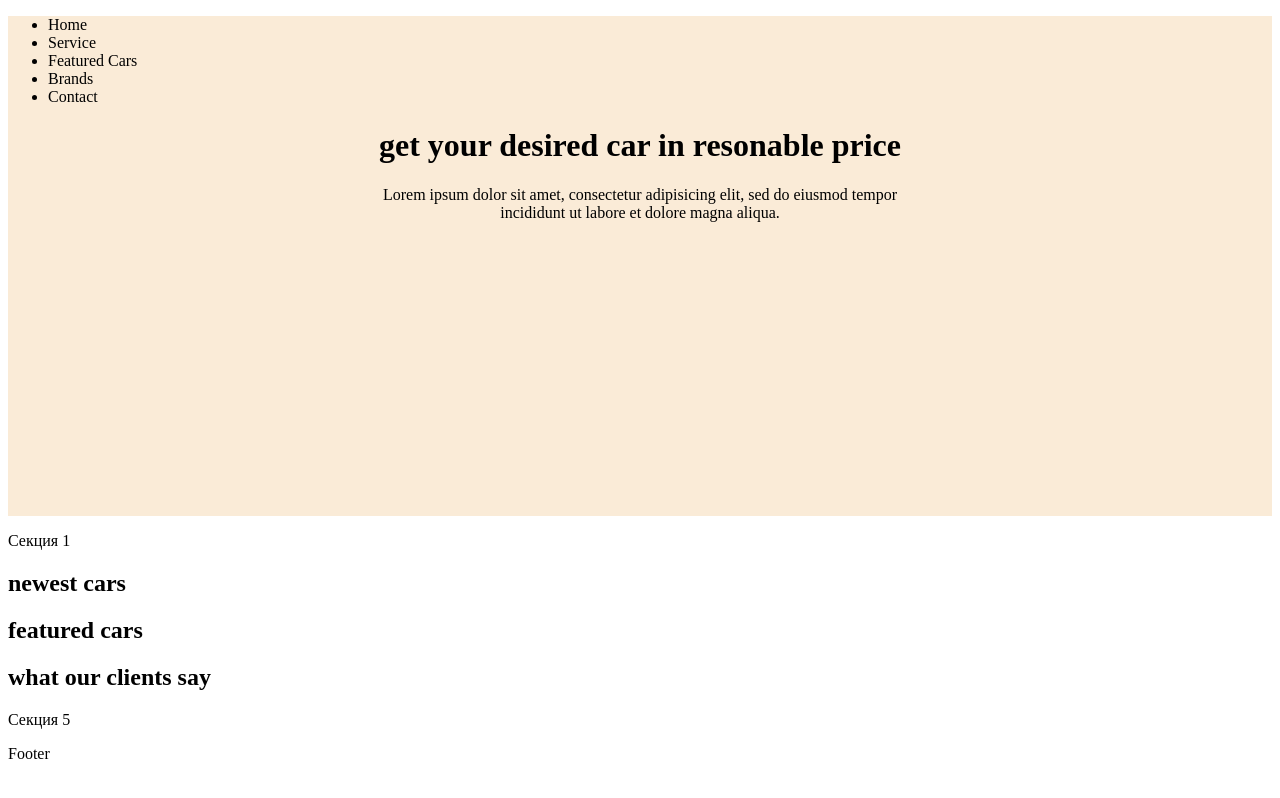
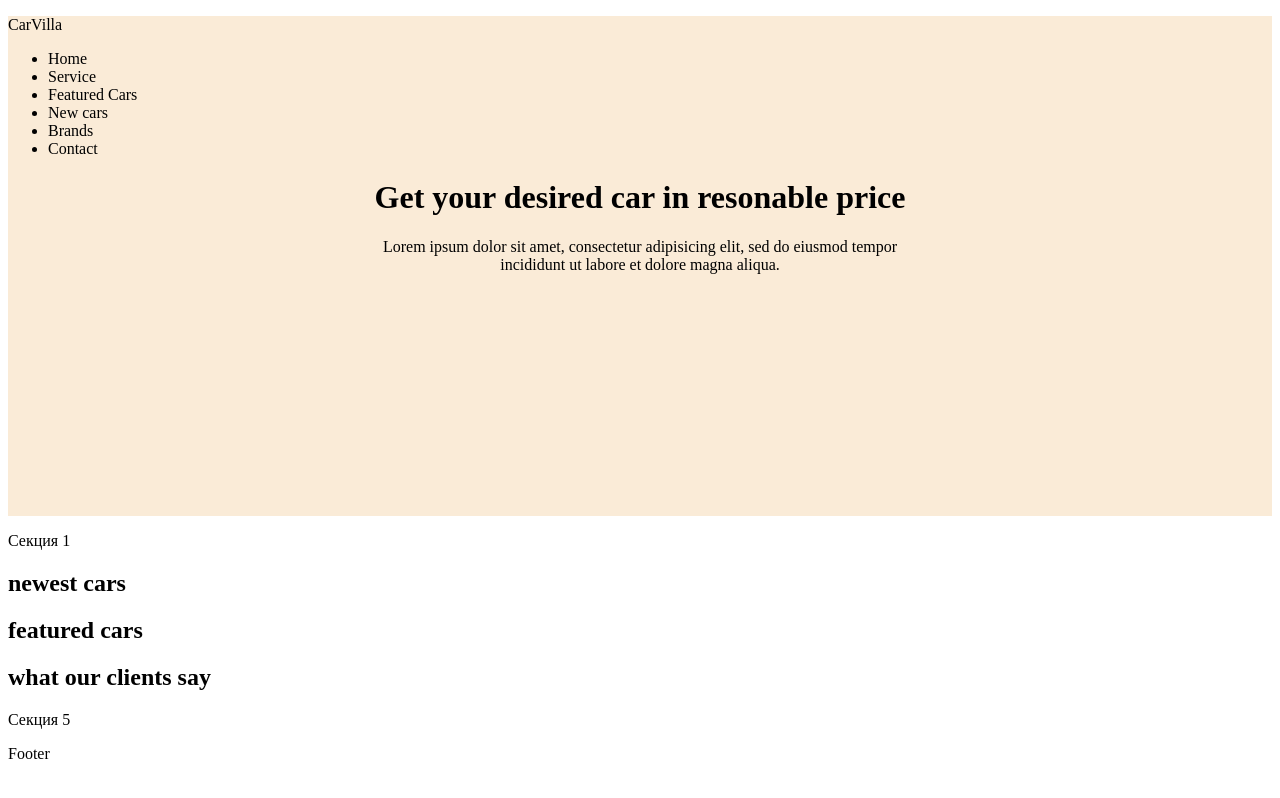
Before and after one commit to kavitosik/Project, a plain HTML site: page MalyuginK/index.html in a window 1280 px wide. Drawn offline with Linux system fonts and the light colour scheme.

Commit message:
Update index.html

```diff
--- a/MalyuginK/index.html
+++ b/MalyuginK/index.html
@@ -5,47 +5,46 @@
     <meta http-equiv="X-UA-Compatible" content="IE=edge">
     <meta name="viewport" content="width=device-width, initial-scale=1.0">
     <link rel="stylesheet" href="./css/style.css">
-    <title>Привет</title>
+    <title>Машинки :3</title>
 </head>
 <body>
     <header class="header_get">
-        <ul>
+        <div class="container">
+          <p class="logo">CarVilla</p>
+
+        <ul class="menu">
             <li>Home</li>
             <li>Service</li>
             <li>Featured Cars</li>
+            <li>New cars</li>
             <li>Brands</li>
             <li>Contact</li>
         </ul>
-        <h1 class="h1_name">get your desired car in resonable price</h1>
+        </div>
+        <h1 class="h1_name">Get your desired car in resonable price</h1>
         <p class="lorem">Lorem ipsum dolor sit amet, consectetur adipisicing elit, sed do eiusmod tempor
             <br>incididunt ut labore et dolore magna aliqua.</p>
-
     </header>
 
     <section class="section1">
         <p>Секция 1</p>
     </section>
 
-
     <section class="section2">
         <h2>newest cars</h2>
     </section>
-
 
     <section class="section3">
         <h2>featured cars</h2>
     </section>
 
-
     <section class="section4">
         <h2>what our clients say</h2>
     </section>
 
-
     <section class="section5">
         <p>Секция 5</p>
     </section>
-
 
     <footer class="footer">
         <p>Footer</p>
```
